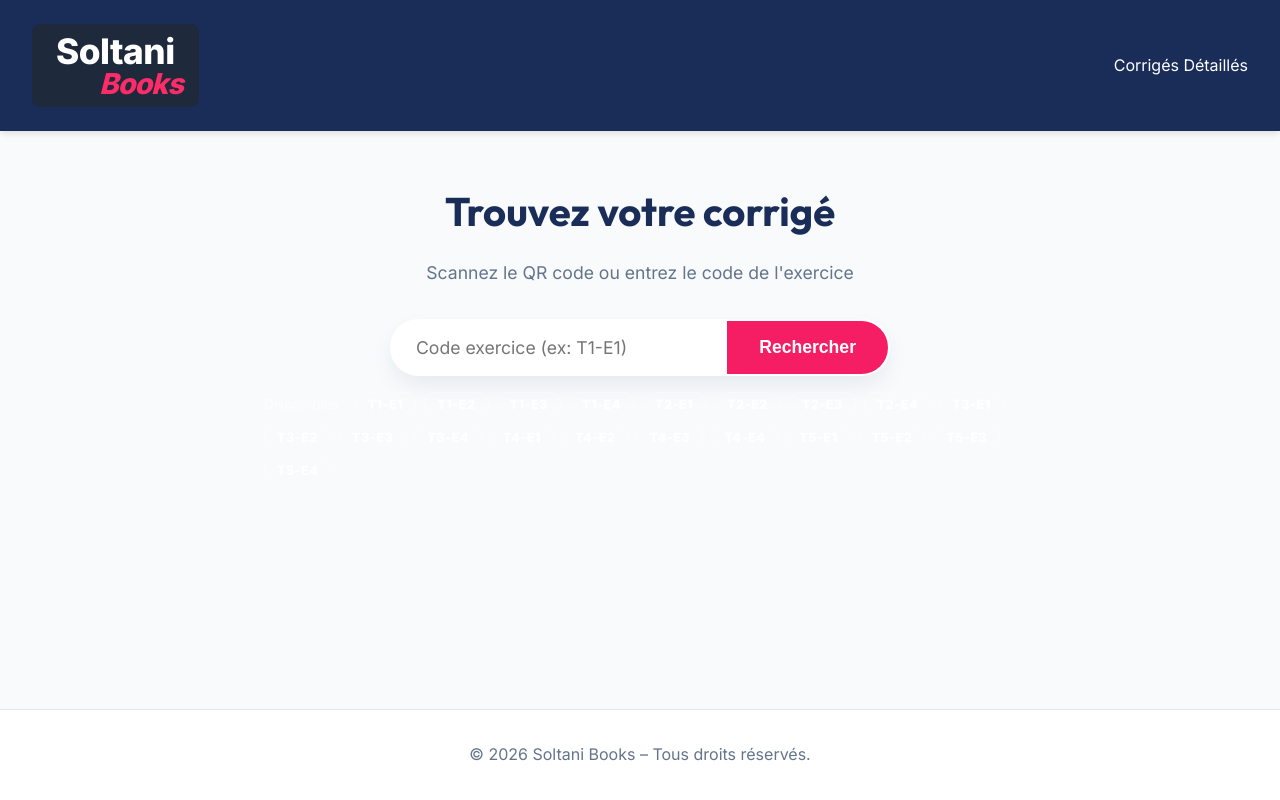
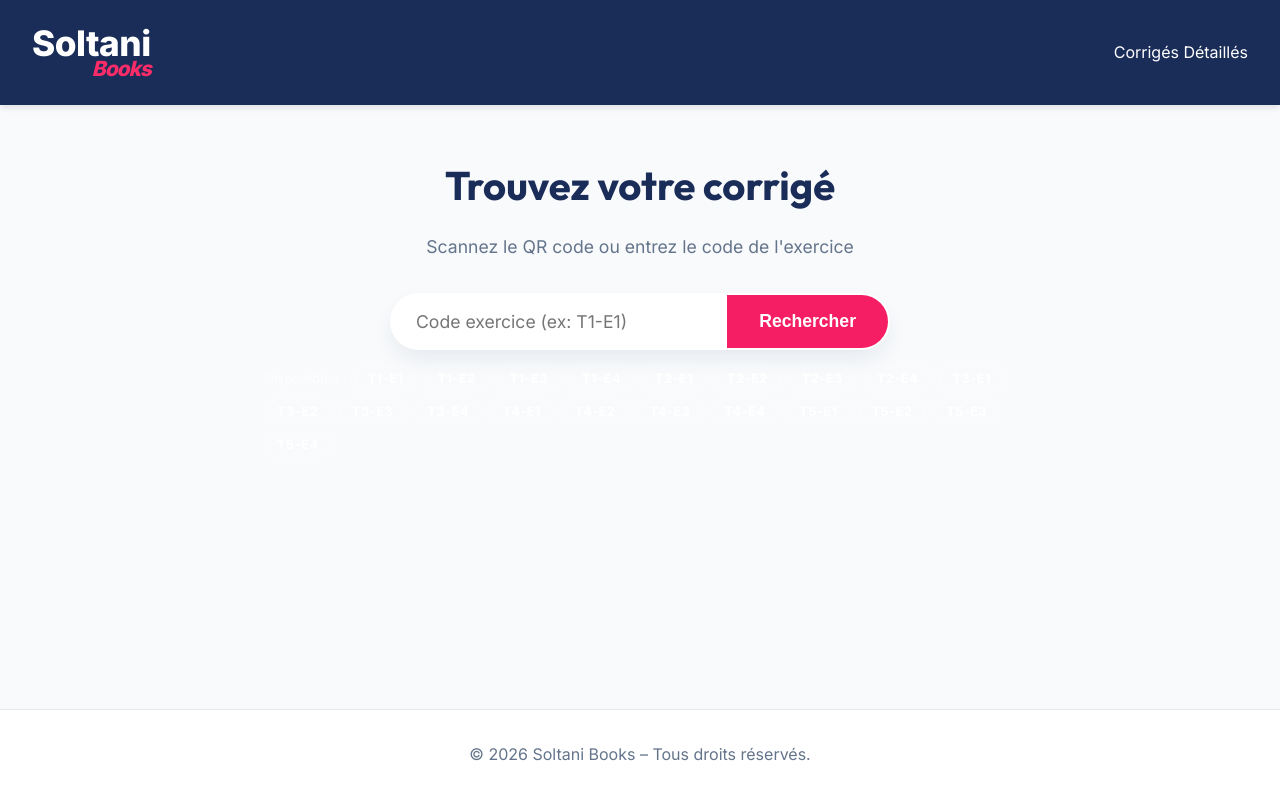
Before and after one commit to kkelehgoouras-ship-it/soltani-books-corriges, a React (Vite) app: page / in a window 1280 px wide. Built offline with nearby package versions, Linux system fonts and the light colour scheme.

Commit message:
Update logo: remove background and reduce Books font size

```diff
--- a/src/index.css
+++ b/src/index.css
@@ -54,9 +54,6 @@ h1, h2, h3, h4 {
   line-height: 1.1;
   text-align: left;
   display: inline-block;
-  padding: 0.5rem 1.5rem;
-  background: #1e293b;
-  border-radius: 8px;
 }
 .logo-main {
   color: #ffffff;
@@ -67,11 +64,11 @@ h1, h2, h3, h4 {
   color: #fb2c67;
   font-style: italic;
   font-family: 'Inter', sans-serif;
-  font-size: 1.8rem;
+  font-size: 1.3rem;
   display: block;
   text-align: right;
-  margin-top: -0.2rem;
-  margin-right: -0.5rem;
+  margin-top: -0.3rem;
+  margin-right: 0;
 }
 
 /* Main Content */
```
